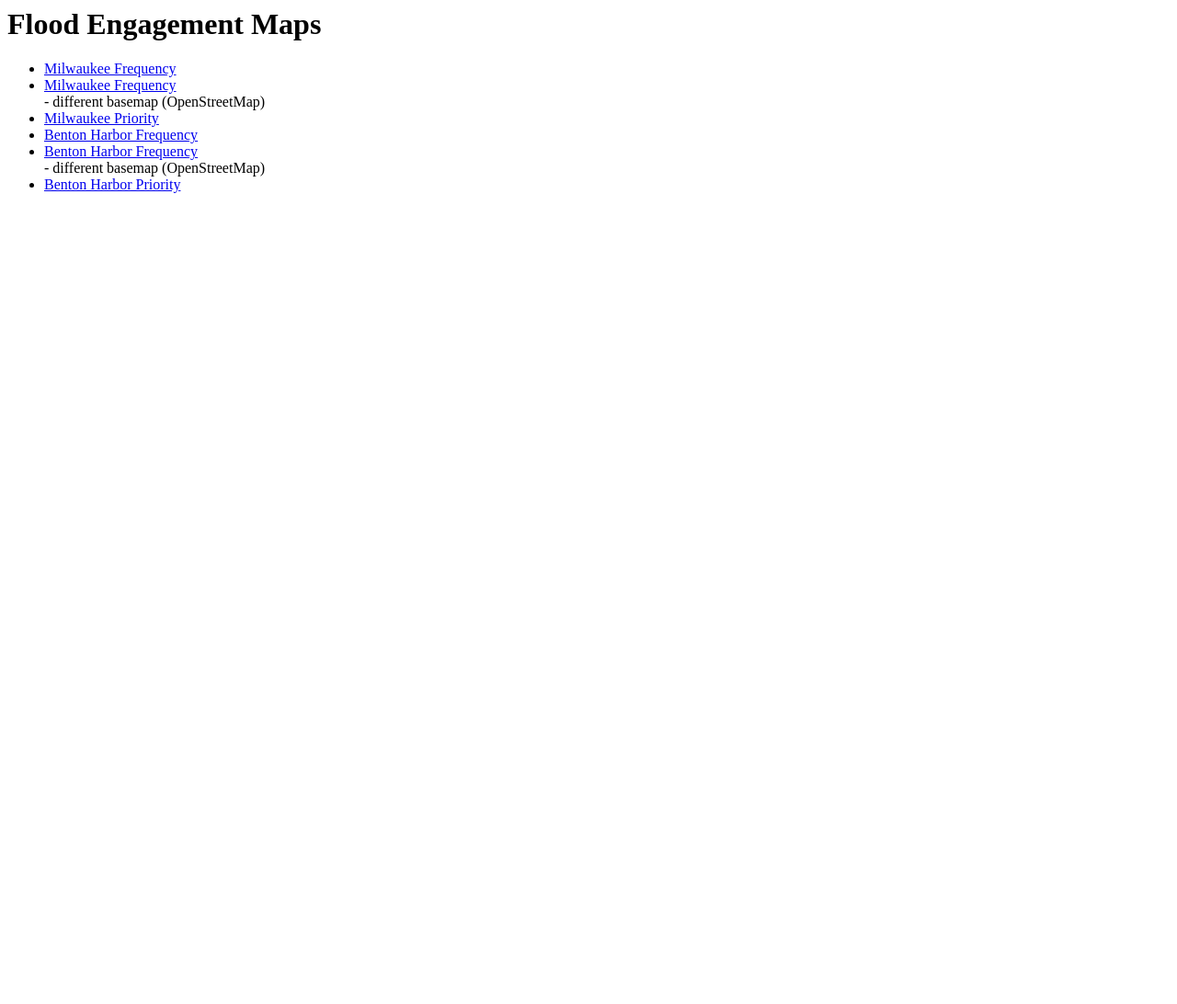
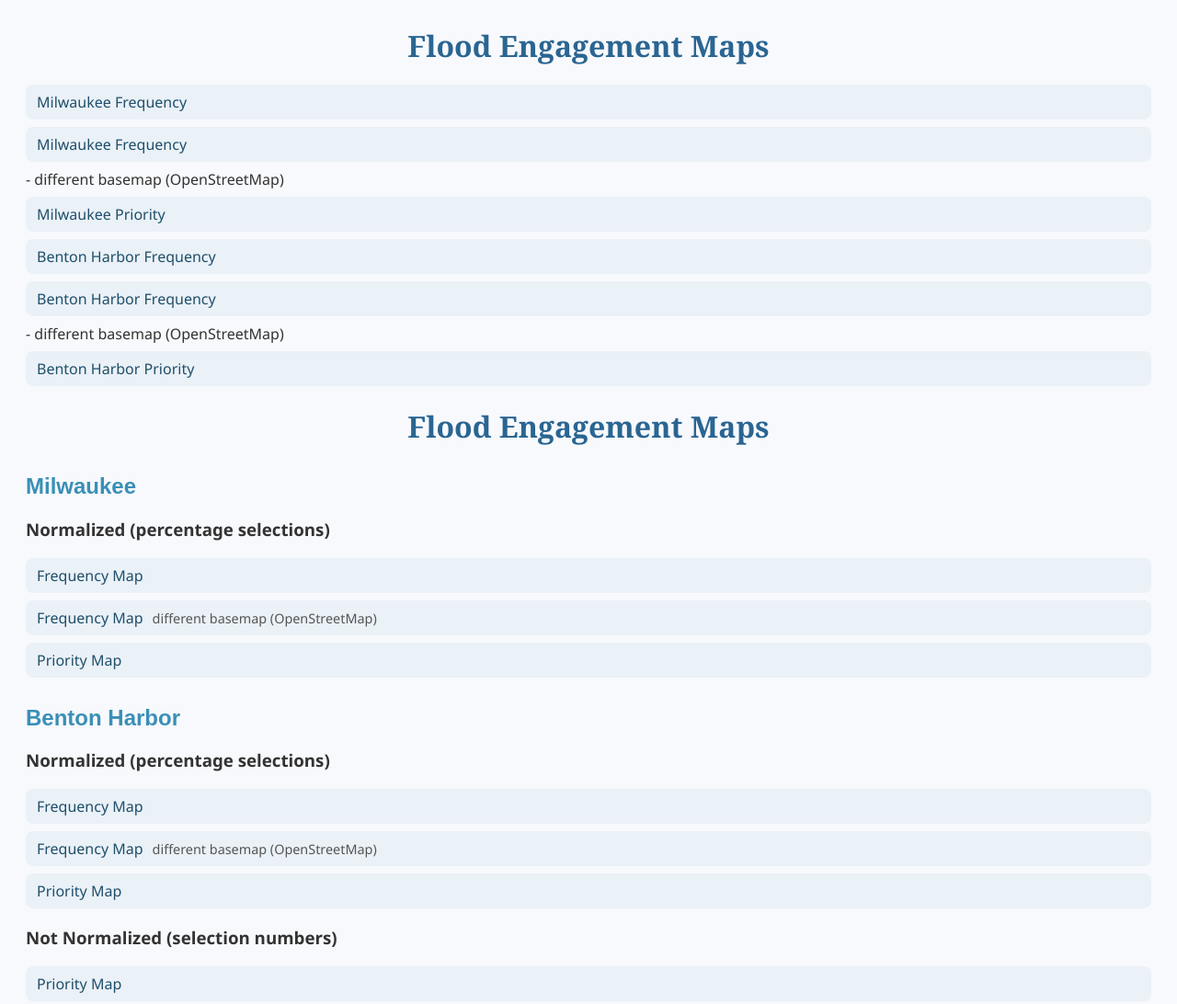
Before and after one commit to 9ucc1/2026-flood-engagement, a plain HTML site: page index.html in a window 1280 px wide. Shown: the whole page at 92% size. Before the commit the page ends 800 px from the top, so only its background shows below. Drawn offline with Linux system fonts and the light colour scheme.

Commit message:
Update index.html

```diff
--- a/index.html
+++ b/index.html
@@ -9,3 +9,90 @@
   <li><a href="bh_pri.html">Benton Harbor Priority</a></li>
 
 </ul>
+
+
+<!DOCTYPE html>
+<html lang="en">
+<head>
+<meta charset="UTF-8">
+<title>Flood Engagement Maps</title>
+<style>
+  body {
+    font-family: 'Segoe UI', Tahoma, Geneva, Verdana, sans-serif;
+    background-color: #f7f9fc;
+    color: #333;
+    padding: 20px;
+  }
+
+  h1 {
+    font-family: 'Georgia', serif;
+    color: #2a6592;
+    text-align: center;
+  }
+
+  h2 {
+    font-family: 'Arial', sans-serif;
+    color: #3a8fb7;
+    margin-top: 30px;
+  }
+
+  ul {
+    list-style: none;
+    padding-left: 0;
+  }
+
+  li {
+    margin: 8px 0;
+    padding: 8px 12px;
+    background-color: #eaf1f7;
+    border-radius: 8px;
+    transition: background-color 0.3s;
+  }
+
+  li:hover {
+    background-color: #d1e3f0;
+  }
+
+  a {
+    text-decoration: none;
+    color: #1f4f6b;
+    font-weight: 500;
+  }
+
+  a:hover {
+    color: #10507a;
+  }
+
+  .note {
+    font-size: 0.9em;
+    color: #555;
+    margin-left: 10px;
+  }
+</style>
+</head>
+<body>
+
+<h1>Flood Engagement Maps</h1>
+
+<h2>Milwaukee</h2>
+  <h3>Normalized (percentage selections)</h3>
+    <ul>
+      <li><a href="mil_freq.html">Frequency Map</a></li>
+      <li><a href="mil_freqOSM.html">Frequency Map</a><span class="note">different basemap (OpenStreetMap)</span></li>
+      <li><a href="mil_pri.html">Priority Map</a></li>
+    </ul>
+
+<h2>Benton Harbor</h2>
+  <h3>Normalized (percentage selections)</h3>
+    <ul>
+      <li><a href="bh_freq.html">Frequency Map</a></li>
+      <li><a href="bh_freqOSM.html">Frequency Map</a><span class="note">different basemap (OpenStreetMap)</span></li>
+      <li><a href="bh_pri.html">Priority Map</a></li>
+    </ul>
+  <h3>Not Normalized (selection numbers)</h3>
+    <ul>
+      <li><a href="bh_pri_notnorm.html">Priority Map</li>
+    </ul>
+
+</body>
+</html>
```
